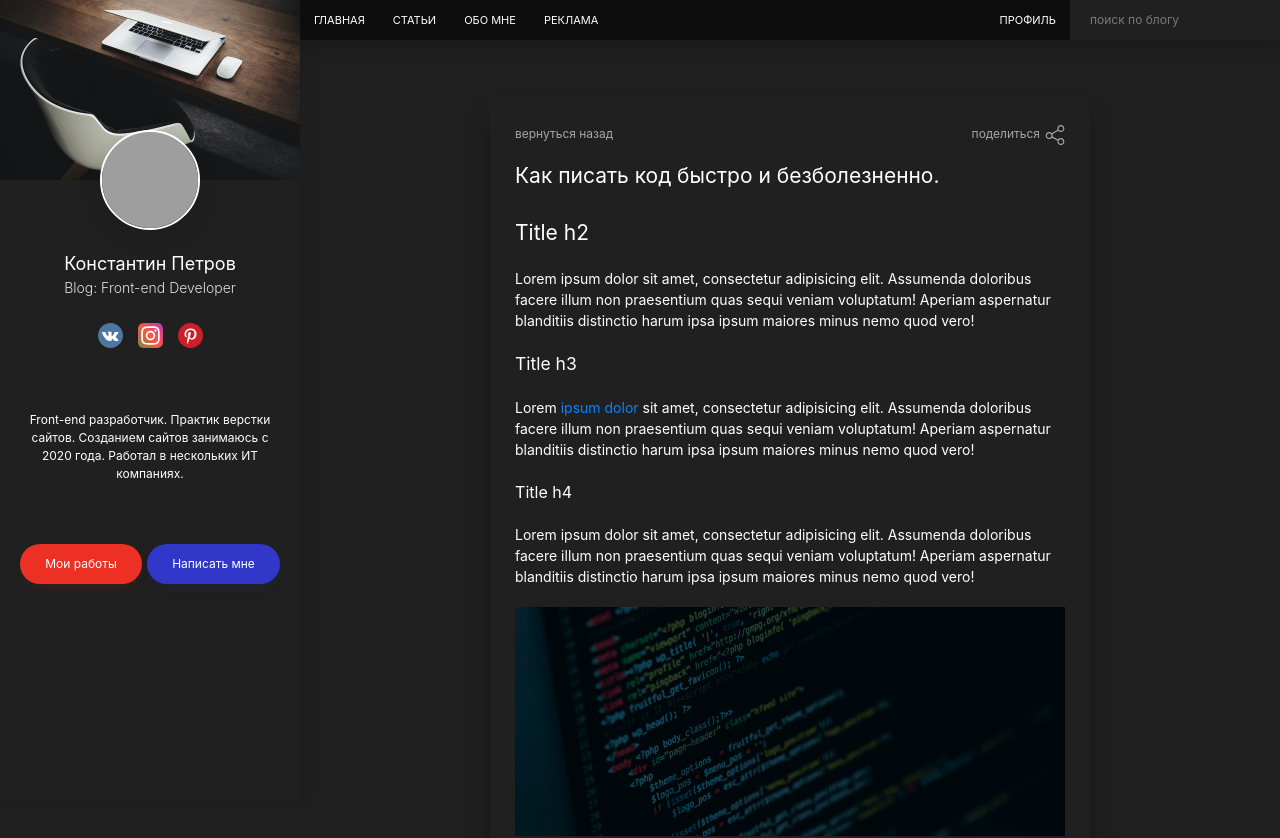
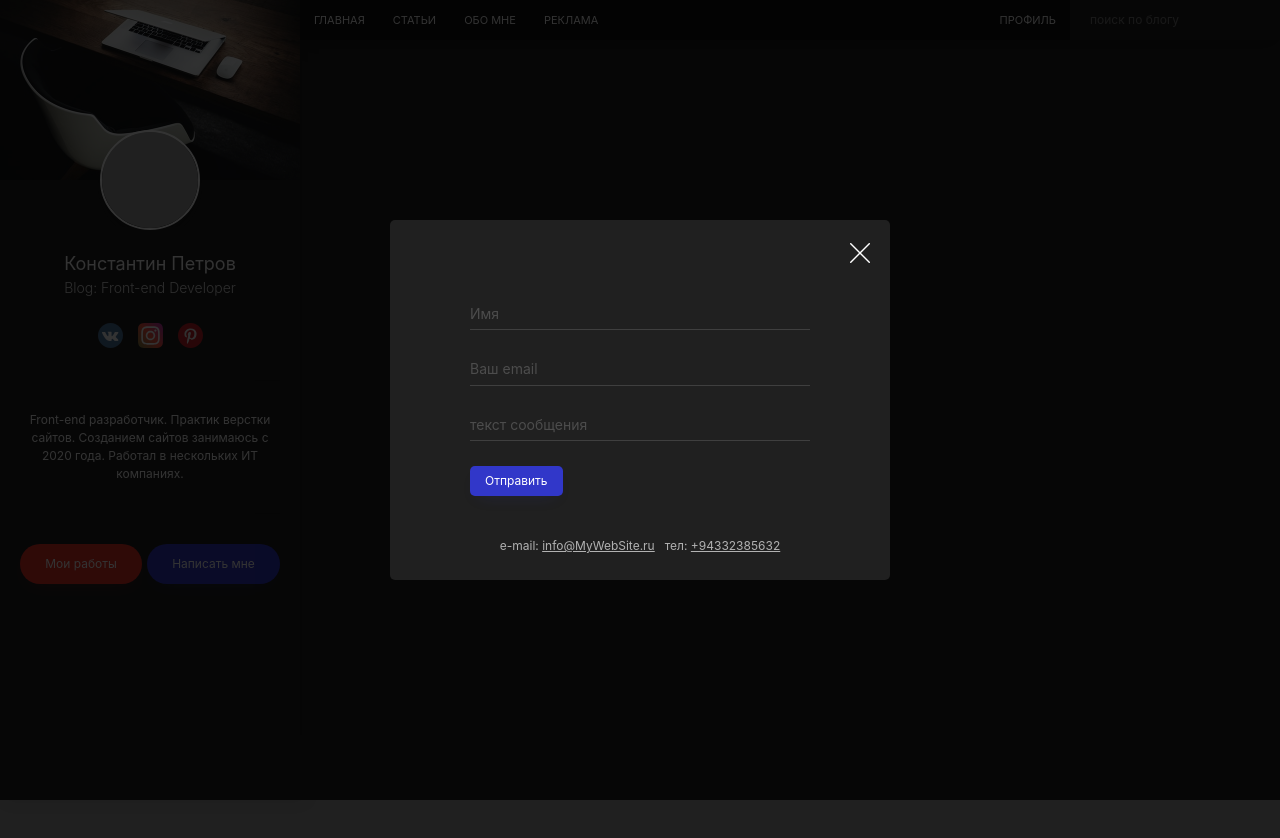
Before and after one commit to Steelmen87/React_blog_SASS, a React (Create React App) app: page / in a window 1280 px wide. Shown: the top 838 px of the page. After the commit the page ends 800 px from the top, so only its background shows below. Built offline with nearby package versions, Linux system fonts and the light colour scheme; grey boxes are pictures that could not be loaded.

Commit message:
next two modal 15

```diff
--- a/src/App.js
+++ b/src/App.js
@@ -11,6 +11,7 @@ import Signup from "./components/signup";
 import SignIn from "./components/signin";
 import Reset from "./components/reset";
 import Text from "./components/Text";
+import ContactModal from "./components/modals/ContactModal";
 
 function App() {
     return (
@@ -31,7 +32,8 @@ function App() {
                     {/*<Signup/>*/}
                     {/*<SignIn/>*/}
                     {/*<Reset/>*/}
-                    <Text/>
+                    {/*<Text/>*/}
+                    <ContactModal/>
                 </div>
             </main>
         </div>
--- /dev/null
+++ b/src/components/modals/ContactModal.jsx
@@ -0,0 +1,57 @@
+import React from "react";
+import close from "../../assets/images/close.png"
+
+export default function ContactModal() {
+    return <div className="modal modal--no-scroll">
+        <div className="modal__content">
+            <button
+                className="modal__close">
+                <img src={close} alt="close"/>
+            </button>
+            <form action="/" className="form">
+
+                <div className="form__group form__group--md">
+                    <input
+                        type="text"
+                        className="form__control"
+                        placeholder="Имя"
+                    />
+                    <span className="form__line"></span>
+                </div>
+                <div className="form__group form__group--md">
+                    <input
+                        type="email"
+                        className="form__control"
+                        placeholder="Ваш email"
+                    />
+                    <span className="form__line"></span>
+                </div>
+                <div className="form__group form__group--md">
+                    <textarea
+                        name=""
+                        className="form__control form__control--textarea"
+                        placeholder="текст сообщения"
+                    />
+                    <span className="form__line"></span>
+                </div>
+
+                <div className="form__footer">
+                    <div className="form__group form__group--md">
+                        <button className="btn btn--blue btn--sm btn--rounded">Отправить</button>
+                    </div>
+                </div>
+            </form>
+            <ul className="modal__footer">
+                <li>
+                    e-mail: <a href="mailto:info@MyWebSite.ru">
+                    info@MyWebSite.ru</a>
+                </li>
+                <li>
+                    тел: <a href="tel:+943-323-856-32">
+                    +94332385632</a>
+                </li>
+            </ul>
+
+        </div>
+    </div>
+}
--- a/src/scss/blocks/btn.scss
+++ b/src/scss/blocks/btn.scss
@@ -16,14 +16,15 @@
   text-decoration: none; //убираем ___
   transition: background-color .2s linear; //плавное изминения color
   &:hover {
-  text-decoration: none;
+    text-decoration: none;
   }
 
   &--red {
     background-color: $red;
     box-shadow: 0 7px 17px -10px rgba($red, .25);
 
-    &:hover {
+    &:hover,
+    &:focus {
       background-color: darken($red, 10%); //затемняем на 10 %
     }
   }
--- /dev/null
+++ b/src/scss/blocks/modal.scss
@@ -0,0 +1,72 @@
+.modal {
+  padding: 1rem;
+  display: flex;
+  flex-direction: column;
+  justify-content: center;
+  align-items: center;
+  width: 100%;
+  height: 100%;
+  position: fixed;
+
+  background-color: rgba($black, .8);
+
+  position: fixed;
+  top: 0;
+  left: 0;
+  z-index: 1010;
+
+  &--no-scroll {
+    overflow: hidden;
+  }
+}
+
+.modal__content {
+  position: relative;
+  width: 100%;
+  max-width: 50rem;
+  padding: 8rem 8rem 2.5rem;
+  background-color: $primary;
+  border-radius: 5px;
+}
+
+.modal__close {
+  padding: 0;
+  background: none;
+  border: none;
+  cursor: pointer;
+
+  position: absolute;
+  top: 2rem;
+  right: 2rem;
+  transition: trasform .2s linear;
+  /*z-index: 1;*/
+  /*
+
+  &:hover {
+    transform: rotate(90deg);
+  }
+  */
+}
+
+.modal__footer {
+  margin-top: 4rem;
+  display: flex;
+  justify-content: center;
+  color: #B2B2B2;
+  font-size: 1.2rem;
+
+  li {
+    margin: 0 .5rem;
+  }
+
+  a {
+    color: inherit;
+    text-decoration: underline;
+
+    &:hover {
+      text-decoration: none;
+    }
+  }
+
+
+}
--- a/src/scss/style.scss
+++ b/src/scss/style.scss
@@ -51,3 +51,4 @@ body {
 @import "blocks/work";
 @import "blocks/tegs";
 @import "blocks/cabinet";
+@import "blocks/modal";
```
Also changed, not shown: src/assets/images/close.png (added).
